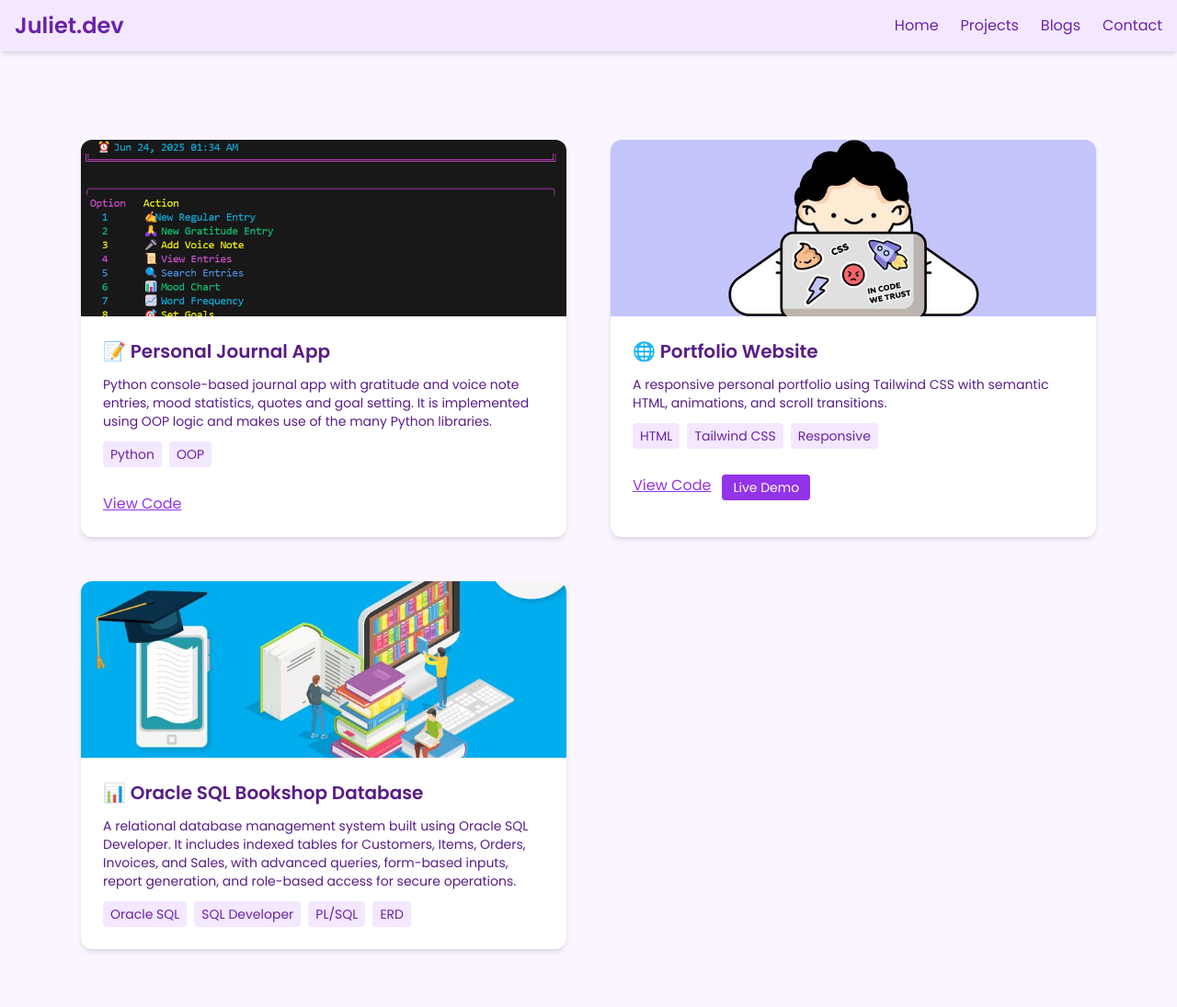
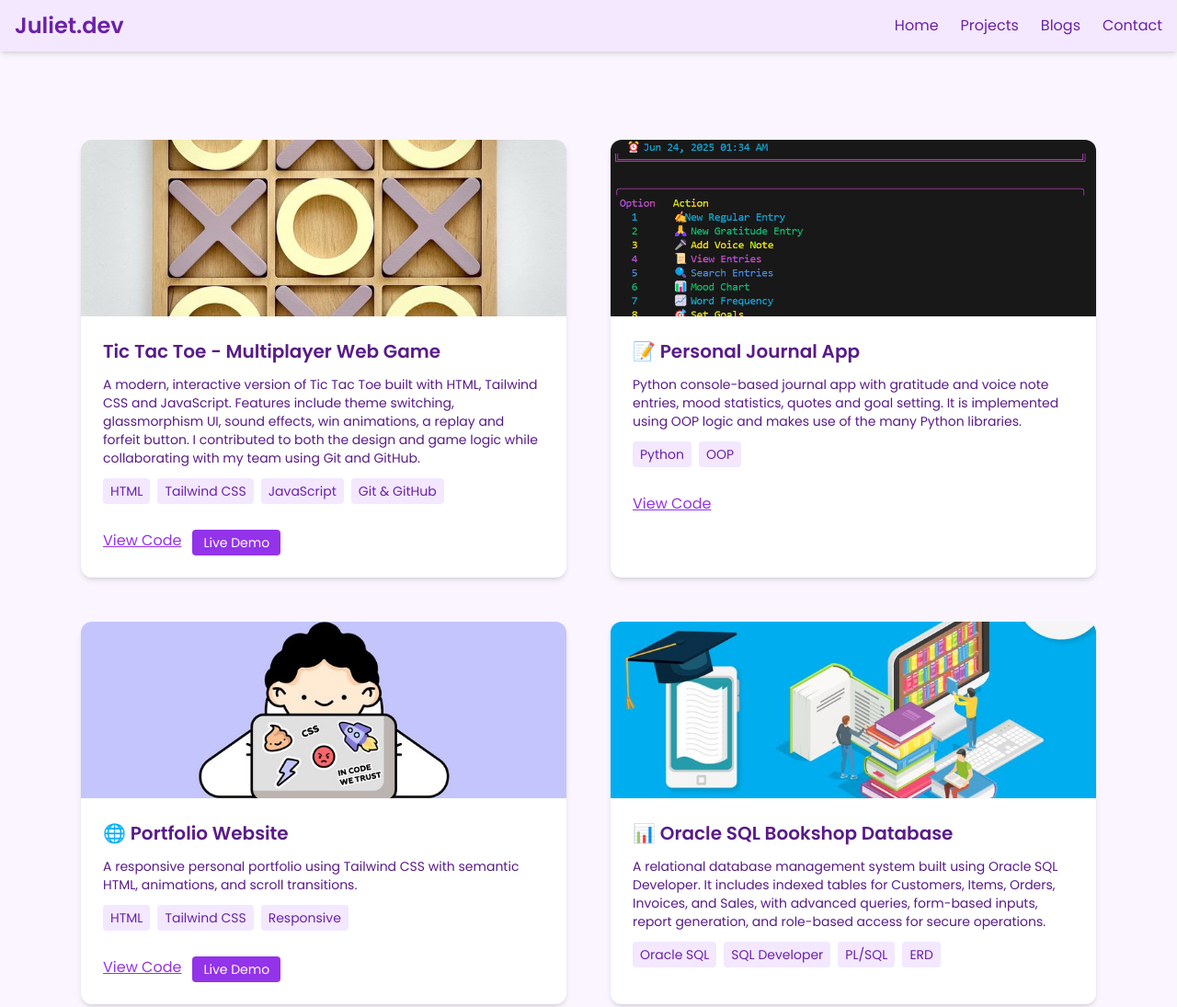
Before and after one commit to julietjaoko/julie-portfolio, a website: page projects.html in a window 1280 px wide. Shown: the top 1095 px of the page at 92% size. Drawn offline with nearby package versions, Linux system fonts and the light colour scheme.

Commit message:
Adding tic tac toe project card

```diff
--- a/projects.html
+++ b/projects.html
@@ -64,6 +64,33 @@
 
 
     <main class="max-w-6xl mx-auto px-6 py-24 grid gap-12 md:grid-cols-2">
+      <!--Tic Tac Toe-->
+      <article class="bg-white rounded-xl shadow-md hover:shadow-xl transition transform hover:-translate-y-1 duration-300">
+        <img src="images/tic-tac-toe.jpeg" alt="Tic Tac TOe Project" class="w-full h-48 object-cover rounded-t-xl" loading="lazy">
+
+        <section class="p-6 text-purple-900 space-y-3">
+          <header>
+            <h3 class="text-xl font-bold">Tic Tac Toe - Multiplayer Web Game</h3>
+          </header>
+          <p class="text-sm">
+            A modern, interactive version of Tic Tac Toe built with HTML, Tailwind CSS and JavaScript. Features include theme switching, glassmorphism UI, sound effects, win animations, a replay and forfeit button. I contributed to both the design and game logic while collaborating with my team using Git and GitHub.
+          </p>
+          <ul class="flex flex-wrap gap-2 text-sm" aria-label="Technologies used">
+            <li class="bg-purple-100 text-purple-800 px-2 py-1 rounded">HTML</li>
+            <li class="bg-purple-100 text-purple-800 px-2 py-1 rounded">Tailwind CSS</li>
+            <li class="bg-purple-100 text-purple-800 px-2 py-1 rounded">JavaScript</li>
+            <li class="bg-purple-100 text-purple-800 px-2 py-1 rounded">Git & GitHub</li>
+          </ul>
+          <nav class="pt-4 flex flex-wrap gap-3" aria-label="External Links">
+            <a href="https://github.com/ne-m/Tic-tac-toe.git" target="_blank" class="text-purple-600 underline font-medium">
+              View Code
+            </a>
+            <a href="https://ne-m.github.io/Tic-tac-toe/" target="_blank" class="bg-purple-600 text-white px-3 py-1 rounded hover:bg-purple-700 transition text-sm">
+              Live Demo
+            </a>
+          </nav>
+        </section>
+      </article>
 
       <!-- Journal App Card -->
       <article class="bg-white rounded-xl shadow-md hover:shadow-xl transition transform hover:-translate-y-1 duration-300">
@@ -136,7 +163,6 @@
         </section>
       </article>
 
-
     </main>
 
     <!-- Footer -->
```
Also changed, not shown: images/tic-tac-toe.jpeg (added).
